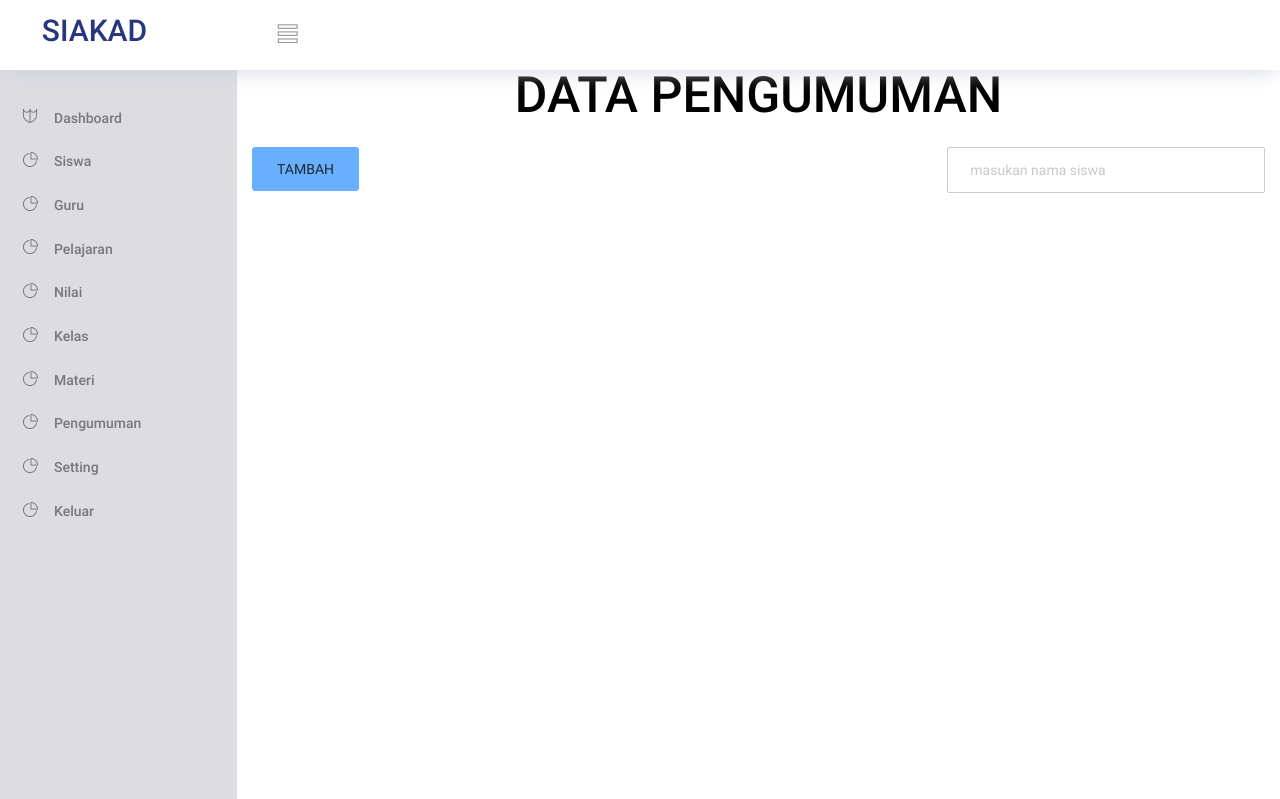
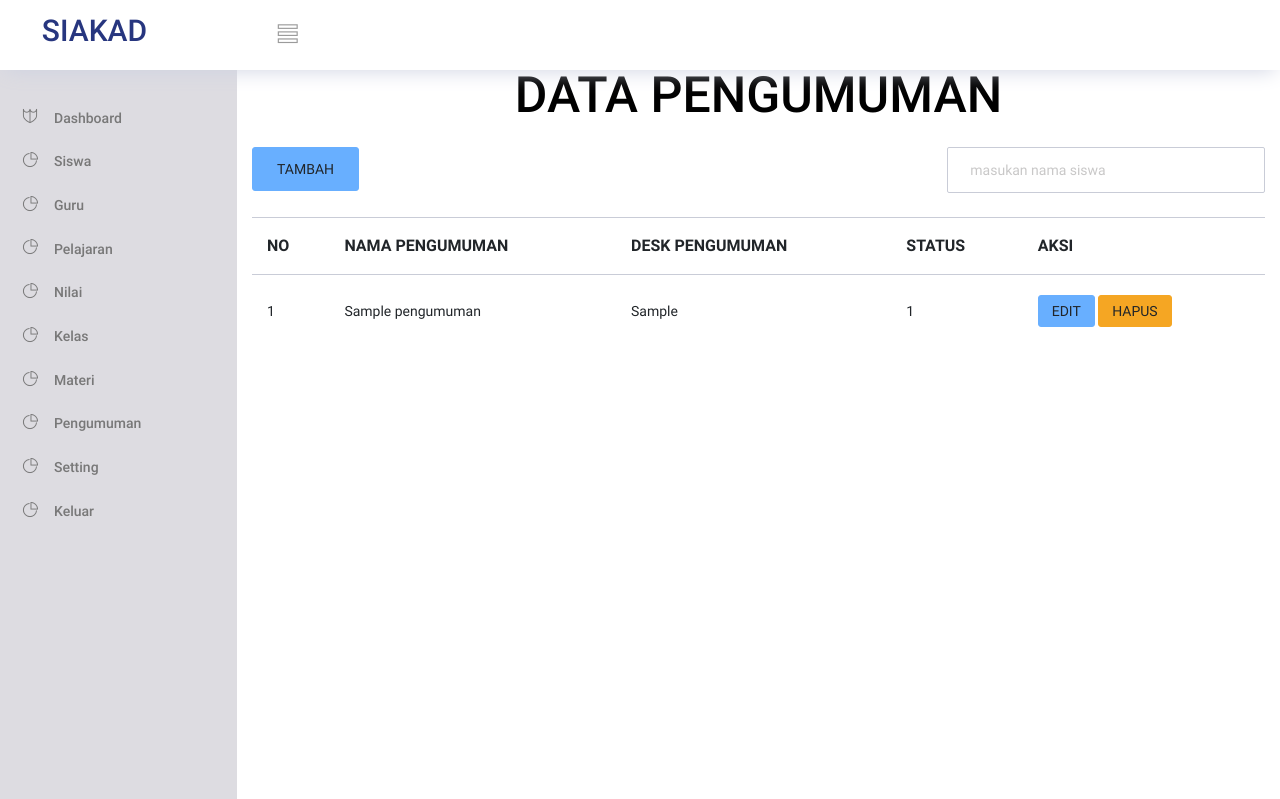
Before and after one commit to dikimeip/siakad-codeigniter, a CodeIgniter app: page /siakad/StaffController/pengumuman in a window 1280 px wide. Shown: the top 799 px of the page. Run offline with CodeIgniter, Linux system fonts and the light colour scheme; the visitor is signed in with stand-in values (Sample User, id 1); tables that the repository leaves empty hold one stand-in row (values such as "Sample post"); data that the repository does not hold is empty; style sheets or scripts are compiled from the project's sources; some libraries are stand-ins or nearby versions.

Commit message:
membuat model get pengumuman

```diff
--- a/application/controllers/StaffController.php
+++ b/application/controllers/StaffController.php
@@ -503,8 +503,8 @@ class StaffController extends CI_Controller
 	{
 		//$cari = $this->input->post('cari');
 		$data['sess'] = $this->session->userdata('isStaff');
-		// $data['pelajaran'] = $this->Models->search_pelajaran($cari);
-		// $data['no'] =1;
+		$data['pengumuman'] = $this->Models->get_pengumuman();
+		$data['no'] =1;
 		$this->load->view('admin/template/header');
 		$this->load->view('admin/template/menu',$data);
 		$this->load->view('admin/pengumuman',$data);
--- a/application/models/MyModel.php
+++ b/application/models/MyModel.php
@@ -180,4 +180,9 @@ class MyModel extends CI_Model
 		return $this->db->delete('kelas');
 	}
 
+	public function get_pengumuman()
+	{
+		return $this->db->get('pengumuman')->result_array();
+	}
+
 }
--- a/application/views/admin/pengumuman.php
+++ b/application/views/admin/pengumuman.php
@@ -17,3 +17,24 @@
 		<p><?php echo $this->session->flashdata('success') ?></p>
 	</div>
 <?php endif ?>
+<table class="table table-hover" id="table_id">
+	<tr>
+		<th>NO</th>
+		<th>NAMA PENGUMUMAN</th>
+		<th>DESK PENGUMUMAN</th>
+		<th>STATUS</th>
+		<th>AKSI</th>
+	</tr>
+	<?php foreach ($pengumuman as $s): ?>
+		<tr>
+			<td><?php echo $no ++ ?></td>
+			<td><?php echo $s['nama_pengumuman'] ?></td>
+			<td><?php echo $s['desk_pengumuman'] ?></td>
+			<td><?php echo $s['status'] ?></td>
+			<td>
+				<a href="" class="btn btn-info btn-sm">EDIT</a>
+				<a onclick="return confirm('Hapus data ..?')" href="" class="btn btn-warning btn-sm">HAPUS</a>
+			</td>
+		</tr>
+	<?php endforeach ?>
+</table>
```
